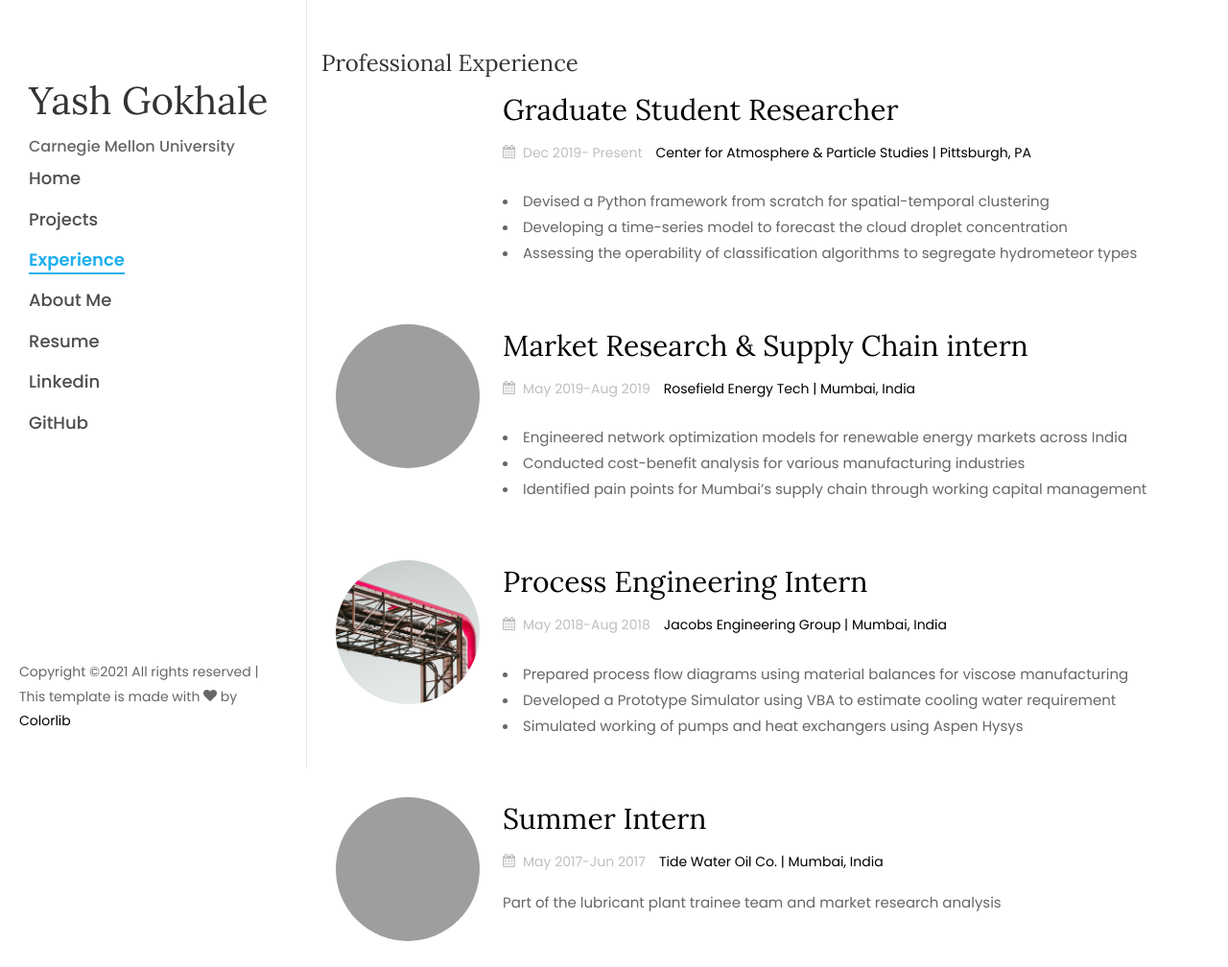
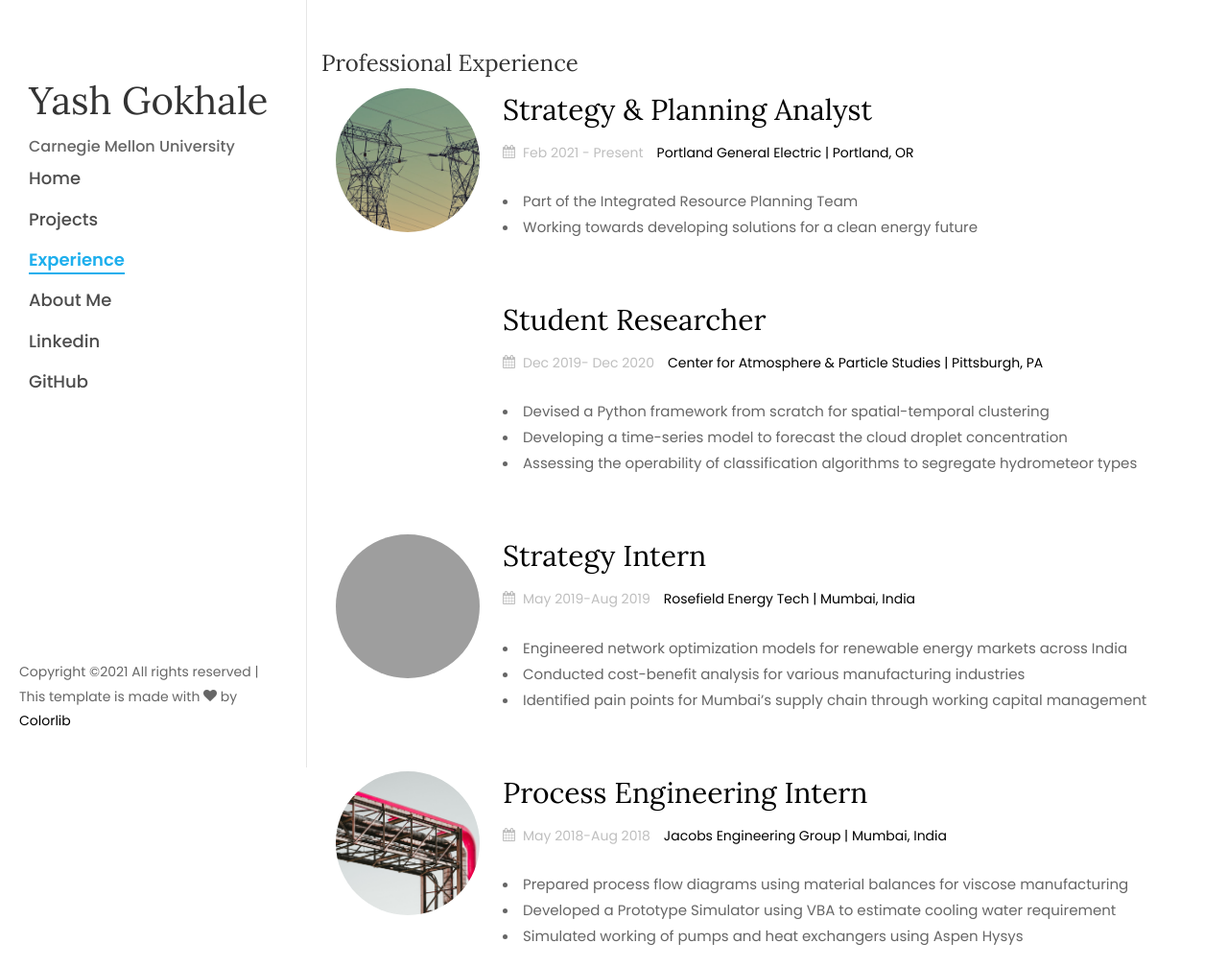
Before and after one commit to yashgokhale/yashgokhale.github.io, a plain HTML site: page exp.html in a window 1280 px wide. Shown: the top 1008 px of the page at 96% size. Drawn offline with Linux system fonts and the light colour scheme; some packages are replaced by stand-ins of ours; no server answers; grey boxes are pictures that could not be loaded; files whose address does not match are found by name.

Commit message:
Experience updated

```diff
--- a/exp.html
+++ b/exp.html
@@ -41,7 +41,6 @@
 					<li><a href="projects.html">Projects</a></li>
           <li class="colorlib-active"><a href="exp.html">Experience</a></li>
 					<li><a href="contact.html">About Me</a></li>
-					<li><a href="cvs/Resume_new.pdf">Resume</a></li>
           <ul class="icons">
             <li><a href="https://www.linkedin.com/in/yashsgokhale/" class="icon brands fa-linkedin"><span class="label">Linkedin</span></a></li>
             <li><a href="https://github.com/yashgokhale" class="icon brands fa-github"><span class="label">GitHub</span></a></li>
@@ -63,12 +62,28 @@
               <h4>Professional Experience</h4>
               <div class="col-md-12">
                 <div class="blog-entry ftco-animate d-md-flex">
+                  <a class="img img-2" style="background-image: url(images/tfe.jpg);"></a>
+                  <div class="text text-2 pl-md-4">
+                    <h3 class="mb-2"><a>Strategy & Planning Analyst</a></h3>
+                    <div class="meta-wrap">
+                      <p class="meta">
+                        <span><i class="icon-calendar mr-2"></i>Feb 2021 - Present</span>
+                        <span><a>Portland General Electric | Portland, OR</a></span>
+                        <p class="mb-4"><li>Part of the Integrated Resource Planning Team </li>
+                        <li>Working towards developing solutions for a clean energy future</li></p>
+                      </div>
+                      </p>
+                    </div>
+                  </div>
+                </div>
+              <div class="col-md-12">
+                <div class="blog-entry ftco-animate d-md-flex">
                   <a class="img img-2" style="background-image: url(images/atmosphere.jpg);"></a>
                   <div class="text text-2 pl-md-4">
-                    <h3 class="mb-2"><a>Graduate Student Researcher</a></h3>
+                    <h3 class="mb-2"><a>Student Researcher</a></h3>
                     <div class="meta-wrap">
                       <p class="meta">
-                        <span><i class="icon-calendar mr-2"></i>Dec 2019- Present</span>
+                        <span><i class="icon-calendar mr-2"></i>Dec 2019- Dec 2020</span>
                         <span><a>Center for Atmosphere & Particle Studies | Pittsburgh, PA</a></span>
                       </p>
                     </div>
@@ -82,7 +97,7 @@
                 <div class="blog-entry ftco-animate d-md-flex">
                   <a class="img img-2" style="background-image: url(images/wind.jpg);"></a>
                   <div class="text text-2 pl-md-4">
-                    <h3 class="mb-2"><a>Market Research & Supply Chain intern</a></h3>
+                    <h3 class="mb-2"><a>Strategy Intern</a></h3>
                     <div class="meta-wrap">
                       <p class="meta">
                         <span><i class="icon-calendar mr-2"></i>May 2019-Aug 2019</span>
@@ -113,17 +128,6 @@
                 </div>
               </div>
               <div class="col-md-12">
-                <div class="blog-entry ftco-animate d-md-flex">
-                  <a class="img img-2" style="background-image: url(images/barrel.jpg);"></a>
-                  <div class="text text-2 pl-md-4">
-                    <h3 class="mb-2"><a>Summer Intern</a></h3>
-                    <div class="meta-wrap">
-                      <p class="meta">
-                        <span><i class="icon-calendar mr-2"></i>May 2017-Jun 2017</span>
-                        <span><a>Tide Water Oil Co. | Mumbai, India</a></span>
-                      </p>
-                    </div>
-                    <p class="mb-4">Part of the lubricant plant trainee team and market research analysis</p>
                   </div>
                 </div>
               </div>
```
Also changed, not shown: contact.html (+0 -1 lines), index.html (+0 -1 lines), projects.html (+0 -1 lines), images/tfe.jpg (added).
